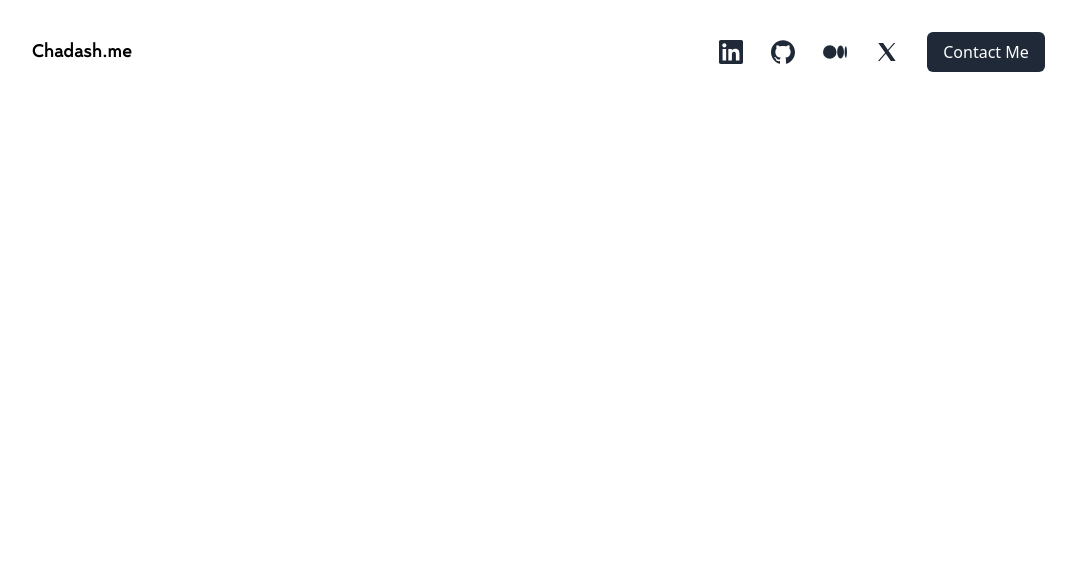
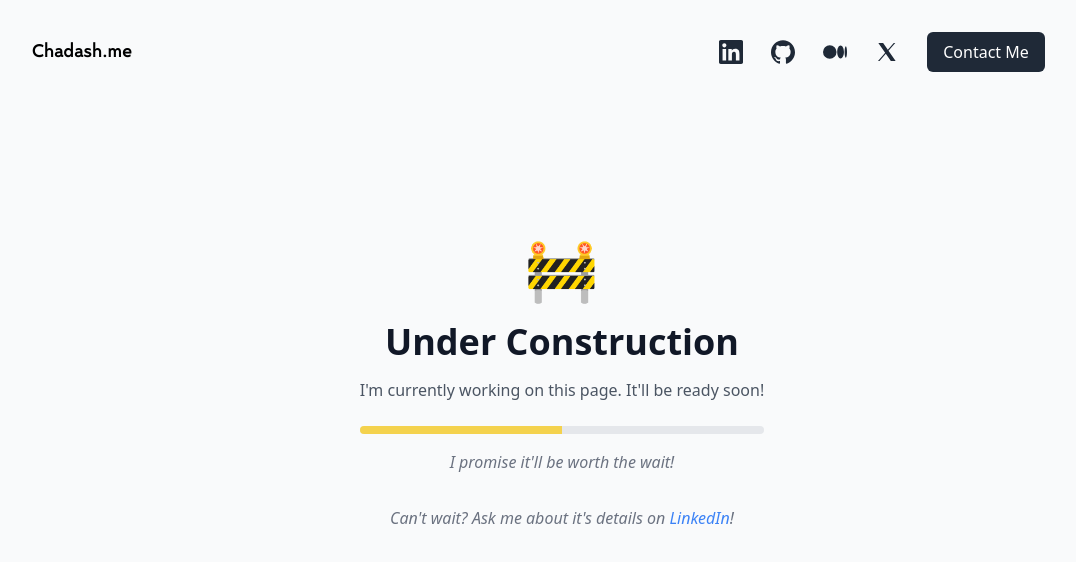
Before and after one commit to Clockcode/minimal-portfolio, a React (Create React App) app: page /projects/in-progress in a window 1280 px wide. Shown: the top 562 px of the page, without its empty margins (78-1154 px from the left). Built offline with nearby package versions, Linux system fonts and the light colour scheme.

Commit message:
feat: add in progress page

```diff
--- a/src/App.js
+++ b/src/App.js
@@ -8,8 +8,7 @@ import Home from "./pages/Home";
 import Header from "./components/Header";
 import ViralNation from "./pages/Projects/ViralNation"
 import YoutubeAnalyzer from "./pages/Projects/YoutubeAnalyzer"
-import ProjectTemplate from "./pages/ProjectTemplate"
-
+import InProgress from "./pages/InProgress"
 const TRACKING_ID = "G-HKTJHZYM4L"; // your Measurement ID
 
 export default function App() {
@@ -23,7 +22,7 @@ export default function App() {
           <Route exact path="/" element={<Home />} />
           <Route exact path="/projects/creator-os" element={<ViralNation />} />
           <Route exact path="/projects/youtubeanalyzer" element={<YoutubeAnalyzer />} />
-          <Route exact path="/projects/projecttemplate" element={<ProjectTemplate />} />
+          <Route path="/projects/in-progress" element={<InProgress />} />
         </Routes>
     </div>
   );
--- a/src/data/Projects.js
+++ b/src/data/Projects.js
@@ -4,16 +4,16 @@ import electionReportingThumbnail from "../assets/images/election_reporting_thum
 import subscriptionManagementThumbnail from "../assets/images/subscription_management_thumbnail.png"
 const projects = [
   {
-    "url": "/projects/subscription-management",
+    "url": "/projects/in-progress",
     "imgURL": subscriptionManagementThumbnail,
     "alt": "Subscription Management thumbnail",
     "title": "Subscription Management",
     "desc": "A system for managing and analyzing subscription data.",
     "subtitles": ["Product Design", "Visual Design", "UX Research"],
-    "locked": true
+    "locked": false
   },
   {
-    "url": "/projects/election-reporting",
+    "url": "/projects/in-progress",
     "imgURL": electionReportingThumbnail,
     "alt": "Election Reporting System thumbnail",
     "title": "Election Reporting System",
--- /dev/null
+++ b/src/pages/InProgress.js
@@ -0,0 +1,18 @@
+import React from 'react';
+
+export default function InProgress() {
+  return (
+    <div className="flex flex-col items-center justify-center min-h-screen bg-gray-50 px-4 py-12">
+      <div className="text-center max-w-md">
+        <div className="text-6xl mb-6">🚧</div>
+        <h1 className="text-4xl font-bold text-gray-900 mb-4">Under Construction</h1>
+        <p className="text-gray-600 mb-6">I'm currently working on this page. It'll be ready soon!</p>
+        <div className="w-full h-2 bg-gray-200 rounded-full overflow-hidden mb-4">
+          <div className="h-2 bg-yellow-400 w-1/2 animate-pulse"></div>
+        </div>
+          <p className="text-gray-500 italic mb-8"> I promise it'll be worth the wait!</p>
+          <p className="text-gray-500 italic mb-8"> Can't wait? Ask me about it's details on <a href="https://www.linkedin.com/in/cagdasm" className="text-blue-500 hover:text-blue-600">LinkedIn</a>!</p>
+      </div>
+    </div>
+  );
+}
--- /dev/null
+++ b/src/pages/Projects/ElectionReporting.js
@@ -0,0 +1,9 @@
+import React from 'react';
+
+export default function ElectionReporting() {
+  return (
+    <div>
+      <h1>Election Reporting</h1>
+    </div>
+  );
+}
```
